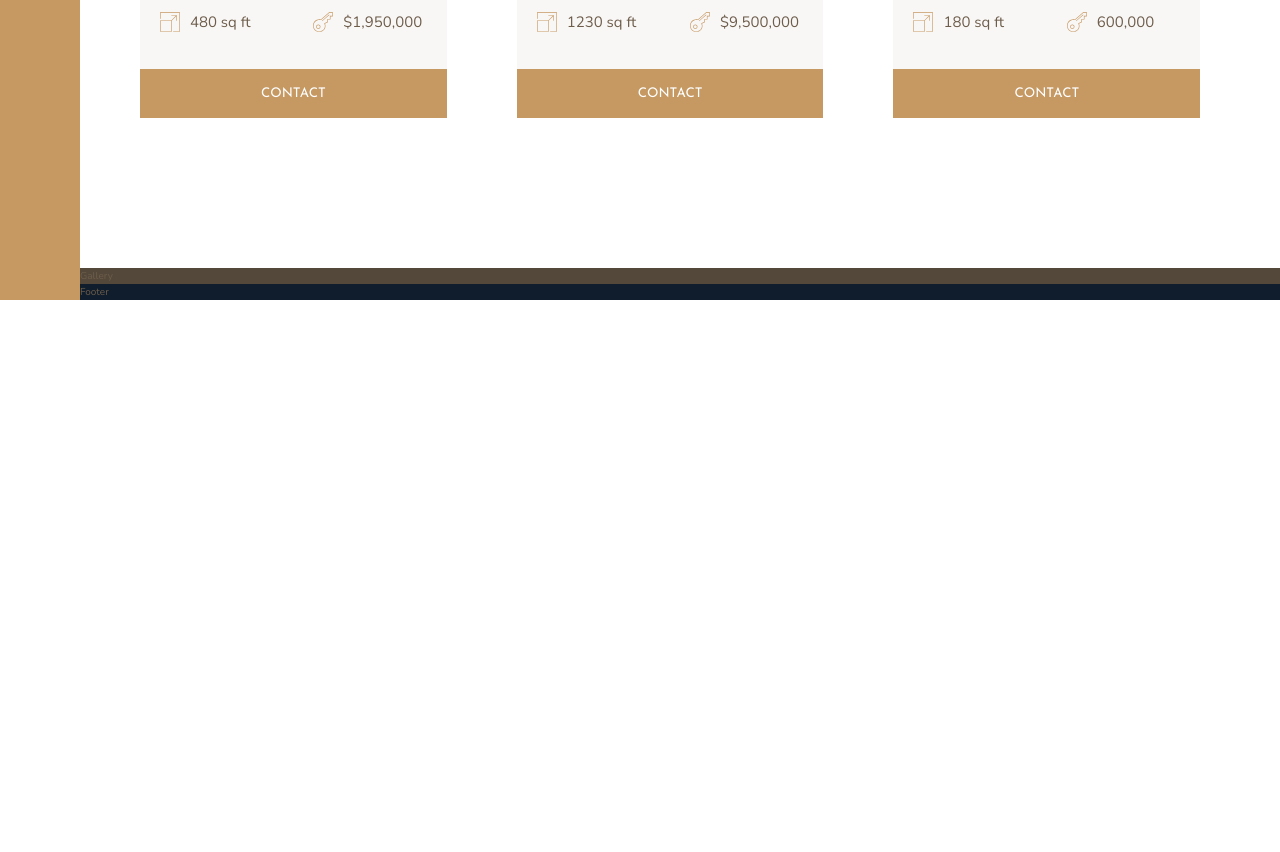
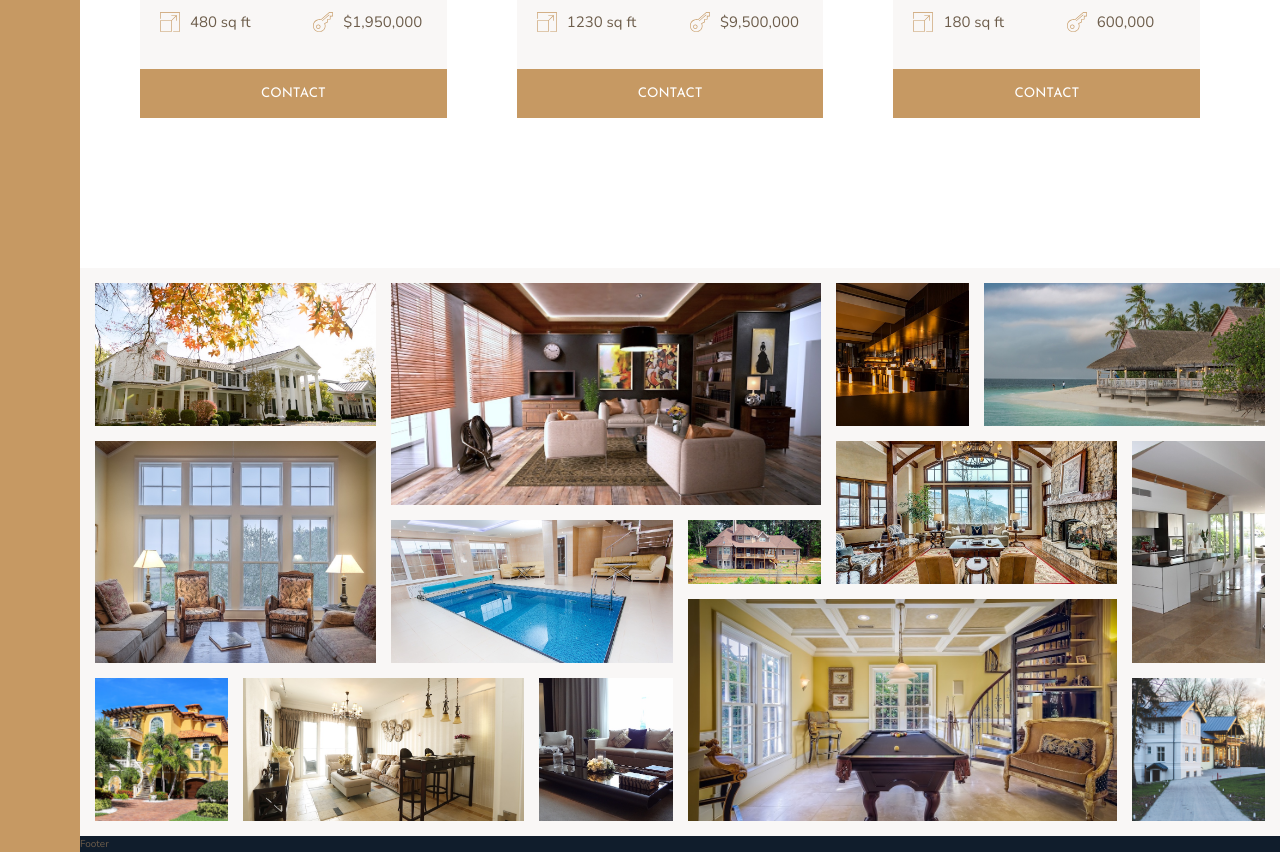
Before and after one commit to jpmamuric/Nexter, a React app: page / in a window 1280 px wide. Shown: the part 2840-3692 px from the top of the page. Before the commit the page ends 3140 px from the top, so only its background shows below. Built offline with nearby package versions, Linux system fonts and the light colour scheme.

Commit message:
added gallery layout

```diff
--- a/src/assets/styles/layout/_gallery.scss
+++ b/src/assets/styles/layout/_gallery.scss
@@ -1,4 +1,92 @@
 .gallery {
-  background-color: var(--color-grey-dark-1);
+  background-color: var(--color-grey-light-1);
   grid-column: full-start /full-end;
+
+  display: grid;
+  grid-template-columns: repeat(8, 1fr);
+  grid-template-rows: repeat(7, 5vw);
+  grid-gap: 1.5rem;
+  padding: 1.5rem;
+
+  &__img {
+    //Problem: images will try to maintain same aspect ratio, ie improper grid cell size.
+    //Solution: object-fit === background-size: cover.
+    width: 100%;
+    height: 100%;
+    display: block;
+    object-fit: cover; //must set width and height.
+  }
+
+  &__item {
+    &--1 {
+      grid-row: 1 / span 2;
+      grid-column: 1 / span 2;
+    }
+
+    &--2 {
+      grid-row: 1 / span 3;
+      grid-column: 3 / span 3;
+    }
+
+    &--3 {
+      grid-row: 1 / span 2;
+      grid-column: 6 / span 1;
+    }
+
+    &--4 {
+      grid-row: 1 / span 2;
+      grid-column: 7 / span 2;
+    }
+
+    &--5 {
+      grid-row: 3 / span 3;
+      grid-column: 1 / span 2;
+    }
+
+    &--6 {
+      grid-row: 4 / span 2;
+      grid-column: 3 / span 2;
+    }
+
+    &--7 {
+      grid-row: 4;
+    }
+
+    &--8 {
+      grid-row: 3 / span 2;
+      grid-column: 6 / span 2;
+    }
+
+    &--9 {
+      grid-row: 3 / span 3;
+      grid-column: 8;
+    }
+
+    &--10 {
+      grid-row: 6 / span 2;
+      grid-column: 1;
+    }
+
+    &--11 {
+      grid-row: 6 / span 2;
+      grid-column: 2 / span 2;
+    }
+
+    &--12 {
+      grid-row: 6 / span 2;
+      grid-column: 4;
+    }
+
+    &--13 {
+      grid-row: 5 / span 3;
+      grid-column: 5 / span 3;
+    }
+
+    &--14 {
+      grid-row: 6 / span 2;
+      grid-column: 8;
+    }
+  }
+
+
 }
--- a/src/react/components/Gallery.js
+++ b/src/react/components/Gallery.js
@@ -1,8 +1,19 @@
 import React from 'react';
+
+const galleryitems = [ '1','2','3','4','5','6','7','8','9','10','11','12','13','14'];
 
 const Gallery = () => (
   <section className="gallery">
-    Gallery
+
+    { galleryitems.map( item =>(
+      <figure key={item} className={`gallery__item gallery__item--${item}`}>
+        <img
+          alt="gallery"
+          className="gallery__img"
+          src={require(`../../assets/img/gal-${item}.jpeg`)} />
+      </figure>
+
+    ))}
   </section>
 );
 
```
Also changed, not shown: src/assets/styles/main.css.
